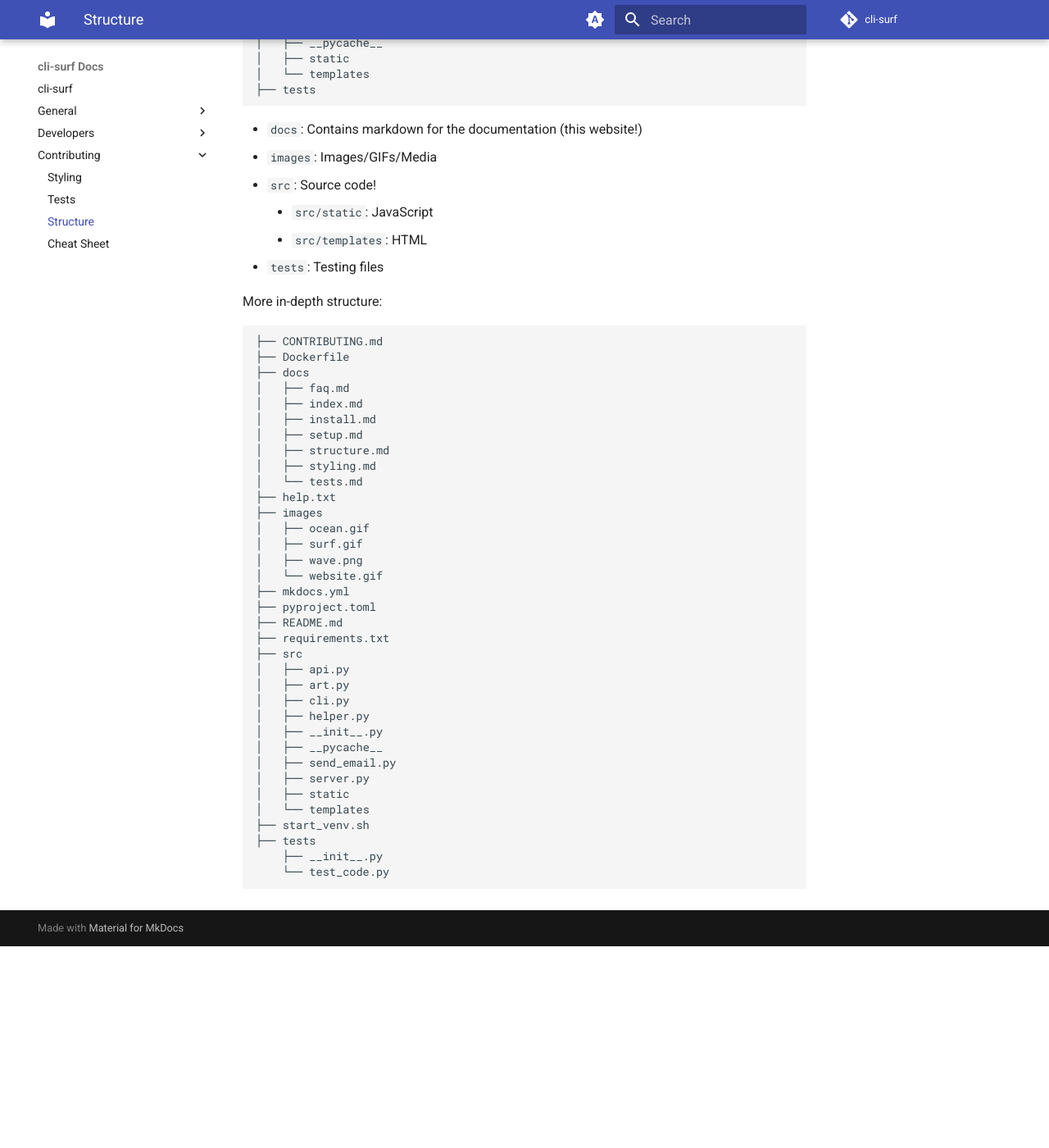
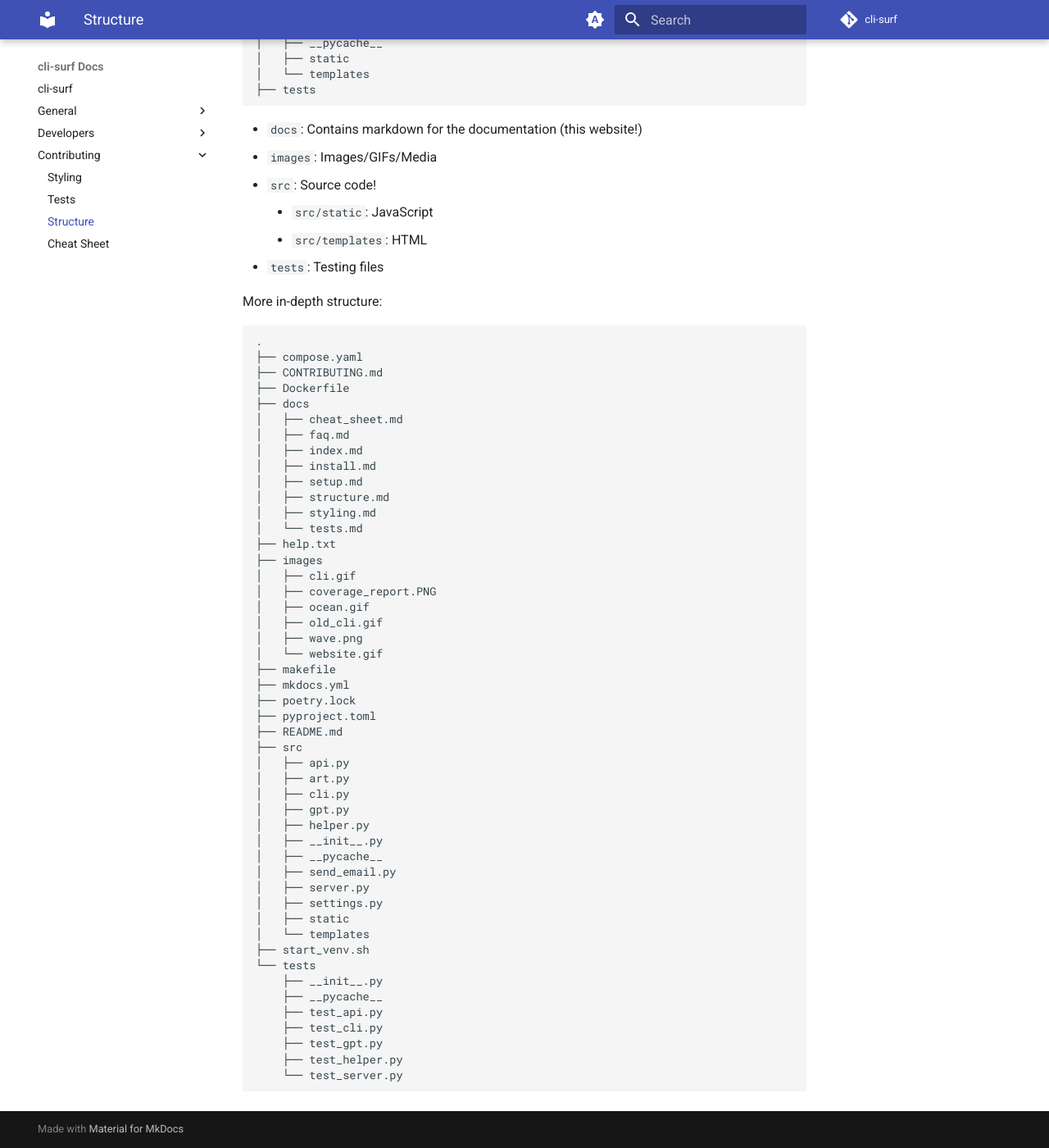
Before and after one commit to ryansurf/cli-surf, an MkDocs documentation site: the page built from docs/structure.md, in a window 1280 px wide and 1400 px high, scrolled down 246 px. Shown: the whole window at 82% size. Built offline with MkDocs 1.6.1 and Material for MkDocs 9.7.7, drawn with Linux system fonts in a browser that asks for light colours; comment, search, counter and statistics services are not loaded; before the commit the page ends 1398 px from its top, so only the background shows below that.

Commit message:
project structure update in docs

````diff
--- a/docs/structure.md
+++ b/docs/structure.md
@@ -24,9 +24,12 @@ The basic structure of the project is:
 More in-depth structure:
 
 ```
+.
+├── compose.yaml
 ├── CONTRIBUTING.md
 ├── Dockerfile
 ├── docs
+│   ├── cheat_sheet.md
 │   ├── faq.md
 │   ├── index.md
 │   ├── install.md
@@ -36,27 +39,37 @@ More in-depth structure:
 │   └── tests.md
 ├── help.txt
 ├── images
+│   ├── cli.gif
+│   ├── coverage_report.PNG
 │   ├── ocean.gif
-│   ├── surf.gif
+│   ├── old_cli.gif
 │   ├── wave.png
 │   └── website.gif
+├── makefile
 ├── mkdocs.yml
+├── poetry.lock
 ├── pyproject.toml
 ├── README.md
-├── requirements.txt
 ├── src
 │   ├── api.py
 │   ├── art.py
 │   ├── cli.py
+│   ├── gpt.py
 │   ├── helper.py
 │   ├── __init__.py
 │   ├── __pycache__
 │   ├── send_email.py
 │   ├── server.py
+│   ├── settings.py
 │   ├── static
 │   └── templates
 ├── start_venv.sh
-├── tests
+└── tests
     ├── __init__.py
-    └── test_code.py
+    ├── __pycache__
+    ├── test_api.py
+    ├── test_cli.py
+    ├── test_gpt.py
+    ├── test_helper.py
+    └── test_server.py
 ```
````
